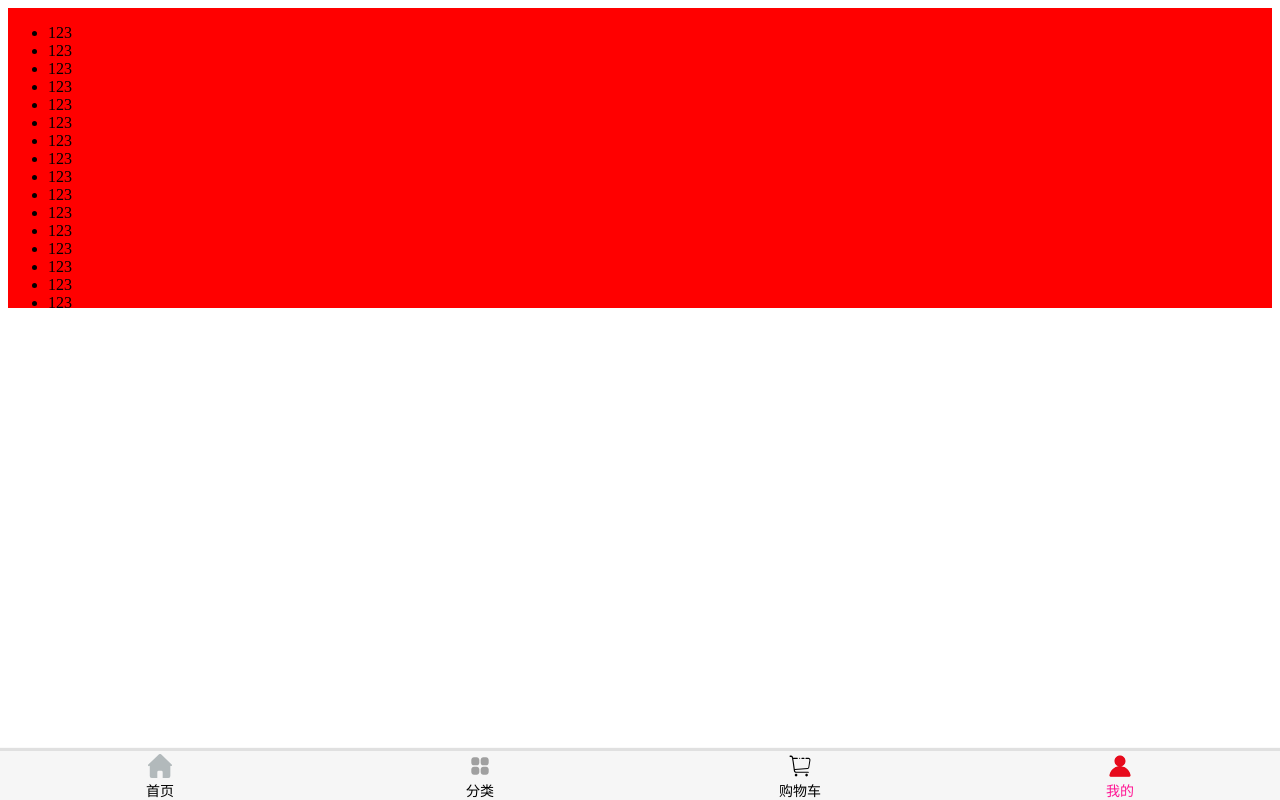
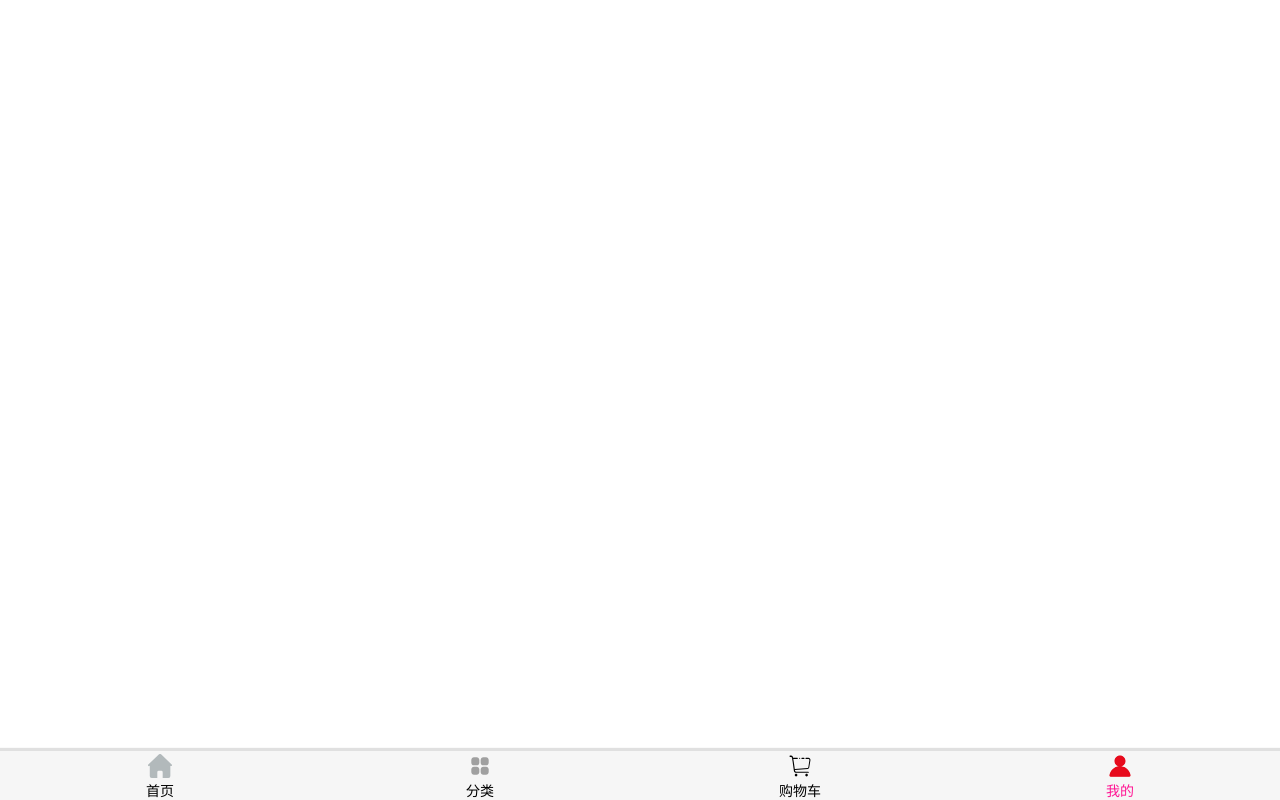
Before and after one commit to Vegetable-Code/supermall, a Vue app: page /profile in a window 1280 px wide. Built offline with nearby package versions, Linux system fonts and the light colour scheme.

Commit message:
详情页开始

```diff
--- a/src/App.vue
+++ b/src/App.vue
@@ -1,6 +1,8 @@
 <template>
   <div id="app">
-    <router-view />
+    <keep-alive>
+      <router-view />
+    </keep-alive>
     <MainTabBar></MainTabBar>
   </div>
 </template>
--- a/src/components/content/goods/GoodsListItem.vue
+++ b/src/components/content/goods/GoodsListItem.vue
@@ -1,5 +1,5 @@
 <template>
-  <div class="goods-item">
+  <div class="goods-item" @click='itemClick'>
     <img :src="goodsItem.show.img" alt />
     <div class="goods-info">
       <p>{{goodsItem.title}}</p>
@@ -18,6 +18,11 @@ export default {
       default() {
         return [];
       }
+    }
+  },
+  methods: {
+    itemClick() {
+      this.$router.push('/detail/' + this.goodsItem.iid)
     }
   }
 };
--- /dev/null
+++ b/src/network/detail.js
@@ -0,0 +1,10 @@
+import {request} from "./request"
+
+export function getDetail(iid) {
+    return request({
+        url: '/detail',
+        params: {
+            iid
+        }
+    })
+}
--- /dev/null
+++ b/src/views/detail/Detail.vue
@@ -0,0 +1,40 @@
+<template>
+  <div id="detail">
+    <DetailNavBar></DetailNavBar>
+    <DetailSwiper :top-images='topImages'></DetailSwiper>
+  </div>
+</template>
+
+<script>
+import DetailNavBar from "./child-comps/DetailNavBar";
+import DetailSwiper from "./child-comps/DetailSwiper";
+
+import { getDetail } from "network/detail";
+
+export default {
+  name: "Detail",
+  components: {
+    DetailNavBar,
+    DetailSwiper
+  },
+  data() {
+    return {
+      iid: null,
+      topImages: [],
+    };
+  },
+  created() {
+    // 跳转路由
+    this.iid = this.$route.params.iid;
+    // 请求数据
+    getDetail(this.iid).then(res => {
+      console.log(res);
+      // 轮播数据（图片）
+      this.topImages = res.result.itemInfo.topImages;
+    });
+  }
+};
+</script>
+
+<style scoped>
+</style>
--- /dev/null
+++ b/src/views/detail/child-comps/DetailNavBar.vue
@@ -0,0 +1,62 @@
+<template>
+  <NavBar>
+    <div slot="left" class="back" @click="backClick">
+      <img src="~assets/img/common/back.svg" alt="back" />
+    </div>
+    <div slot="center" class="title">
+      <div
+        v-for="(item, index) in titles"
+        :key="item.index"
+        class="title-item"
+        :class="{active: index === currentIndex}"
+        @click="titleClick(index)"
+      >{{item}}</div>
+    </div>
+  </NavBar>
+</template>
+
+<script>
+import NavBar from "components/common/navbar/NavBar";
+
+export default {
+  name: "DetailNavBar",
+  components: {
+    NavBar
+  },
+  data() {
+    return {
+      titles: ["商品", "参数", "评论", "推荐"],
+      currentIndex: 0
+    };
+  },
+  methods: {
+    titleClick(index) {
+      this.currentIndex = index;
+    },
+    backClick() {
+      this.$router.back()
+    }
+  }
+};
+</script>
+
+<style scoped>
+.title {
+  display: flex;
+  font-size: 14px;
+}
+
+.title-item {
+  flex: 1;
+}
+
+.active {
+  color: rgb(255, 0, 255);
+}
+
+.back img {
+  margin-top: 13px;
+  width: 20px;
+  height: 20px;
+}
+</style>
--- /dev/null
+++ b/src/views/detail/child-comps/DetailSwiper.vue
@@ -0,0 +1,35 @@
+<template>
+  <div class="detail-swiper">
+    <Swiper>
+      <SwiperItem v-for="(item) in topImages" :key="item.index" class="swiper-item">
+        <img :src="item" alt="">
+      </SwiperItem>
+    </Swiper>
+  </div>
+</template>
+
+<script>
+import { Swiper, SwiperItem } from "components/common/swiper";
+
+export default {
+  name: "DetailSwiper",
+  components: {
+    Swiper,
+    SwiperItem
+  },
+  props: {
+    topImages: {
+      type: Array,
+      default() {
+        return [];
+      }
+    }
+  }
+};
+</script>
+
+<style scoped>
+.swiper-item {
+    height: 300px;
+}
+</style>
--- a/src/views/home/Home.vue
+++ b/src/views/home/Home.vue
@@ -71,7 +71,8 @@ export default {
       currentType: "pop",
       isShow: false,
       tabOffsetTop: 0,
-      isFixed: false
+      isFixed: false,
+      saveY: 0
     };
   },
   computed: {
@@ -91,6 +92,13 @@ export default {
     this.getHomeGoods("sell");
   },
   mounted() {},
+  activated() {
+    this.$refs.scroll.scroll.scrollTo(0, -this.saveY, 0);
+  },
+  deactivated() {
+    this.saveY = this.$refs.scroll.scroll.getScrollY;
+    this.$refs.scroll.scroll.refresh();
+  },
   methods: {
     // 1.请求多个数据
     getHomeMulitData() {
--- a/src/views/profile/Profile.vue
+++ b/src/views/profile/Profile.vue
@@ -1,76 +1,13 @@
 <template>
     <div>
-        <scroll class="content">
-            <ul>
-                <li>123</li>
-                <li>123</li>
-                <li>123</li>
-                <li>123</li>
-                <li>123</li>
-                <li>123</li>
-                <li>123</li>
-                <li>123</li>
-                <li>123</li>
-                <li>123</li>
-                <li>123</li>
-                <li>123</li>
-                <li>123</li>
-                <li>123</li>
-                <li>123</li>
-                <li>123</li>
-                <li>123</li>
-                <li>123</li>
-                <li>123</li>
-                <li>123</li>
-                <li>123</li>
-                <li>123</li>
-                <li>123</li>
-                <li>123</li>
-                <li>123</li>
-                <li>123</li>
-                <li>123</li>
-                <li>123</li>
-                <li>123</li>
-                <li>123</li>
-                <li>123</li>
-                <li>123</li>
-                <li>123</li>
-                <li>123</li>
-                <li>123</li>
-                <li>123</li>
-                <li>123</li>
-                <li>123</li>
-                <li>123</li>
-                <li>123</li>
-                <li>123</li>
-                <li>123</li>
-                <li>123</li>
-                <li>123</li>
-                <li>123</li>
-                <li>123</li>
-                <li>123</li>
-                <li>123</li>
-                <li>123</li>
-                <li>123</li>
-            </ul>
-        </scroll>
     </div>
 </template>
 
 <script>
-import Scroll from 'components/common/scroll/Scroll'
 export default {
     name: 'Profile',
-    components: {
-        Scroll,
-    }
 }
 </script>
 
 <style scoped>
-    .content {
-        height: 300px;
-        background-color: red;
-        overflow: hidden;
-    }
 </style>
```
Also changed, not shown: src/components/common/scroll/Scroll.vue (+5 -4 lines), src/router/index.js (+21 -2 lines), src/assets/img/common/back.svg (added), 1 other file (tests, documents, lock files or other folders).
